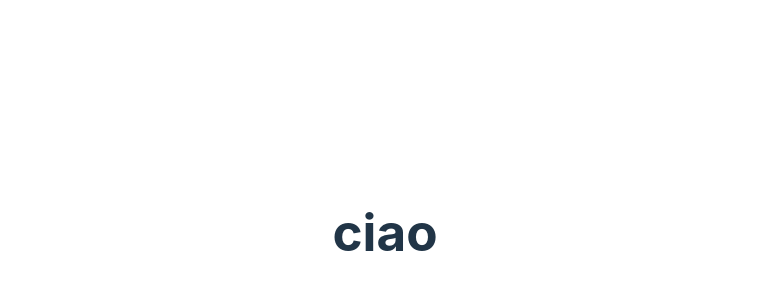
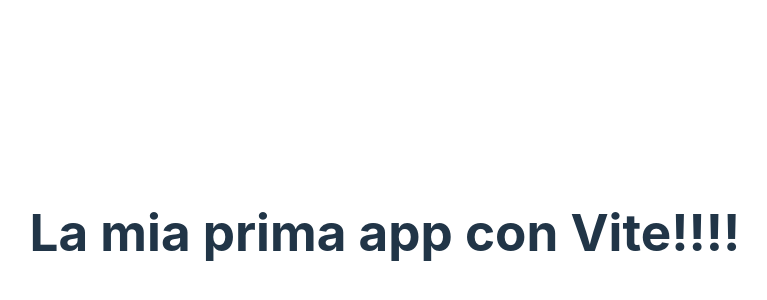
Before and after one commit to LucaFaedda/vite-hello-world, a Vue app in the folder hello_vite_project/: page / in a window 1280 px wide. Shown: the part 168-468 px from the top of the page, without its empty margins (255-1022 px from the left). Built offline with nearby package versions, Linux system fonts and the light colour scheme.

Commit message:
esercizio finito

```diff
--- a/hello_vite_project/src/components/AppTitle.vue
+++ b/hello_vite_project/src/components/AppTitle.vue
@@ -2,7 +2,7 @@
 export default{
     data(){
         return{
-            hello: 'ciao'
+            hello: 'La mia prima app con Vite!!!!'
         }
     }
 }
```
